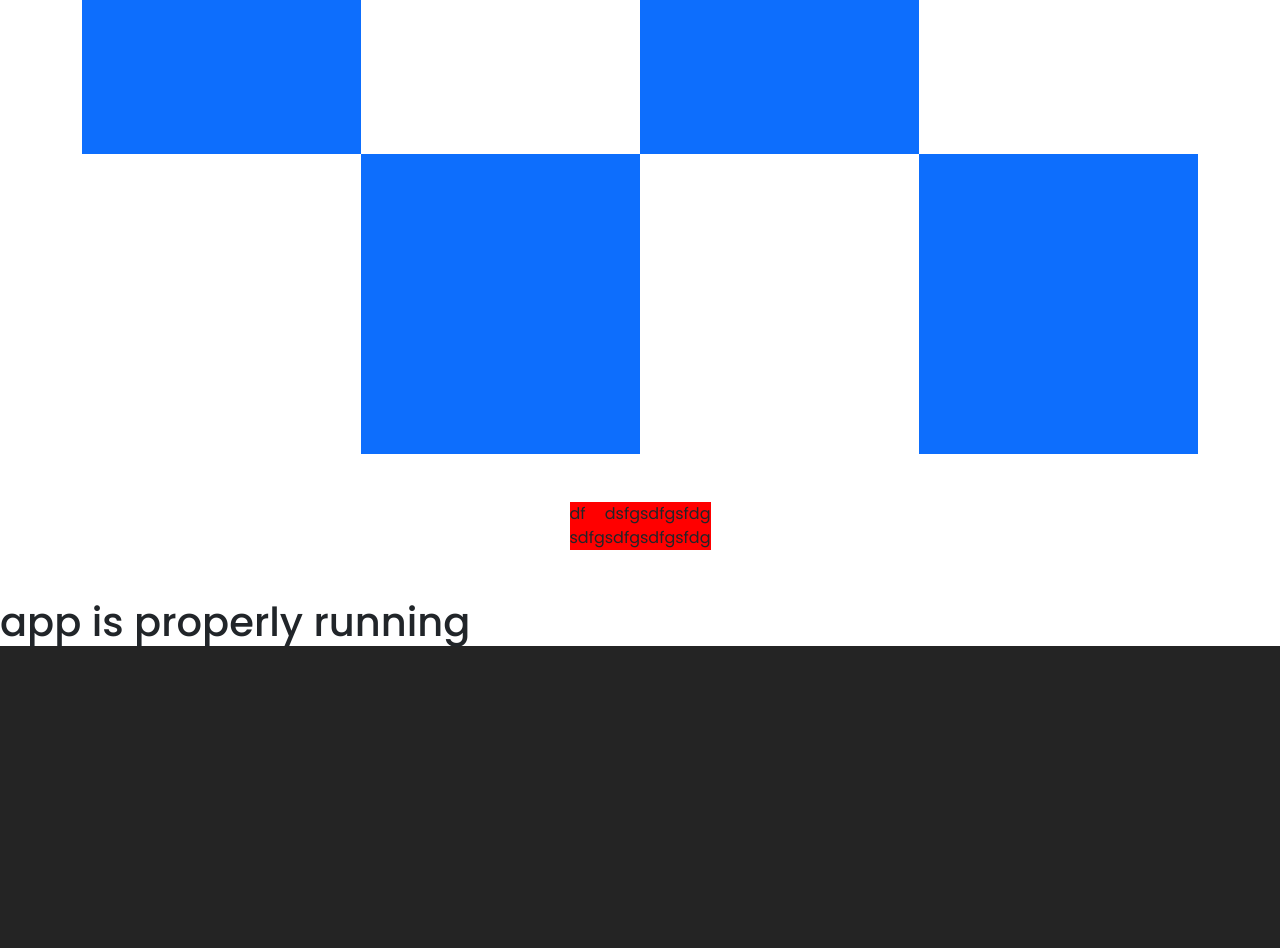
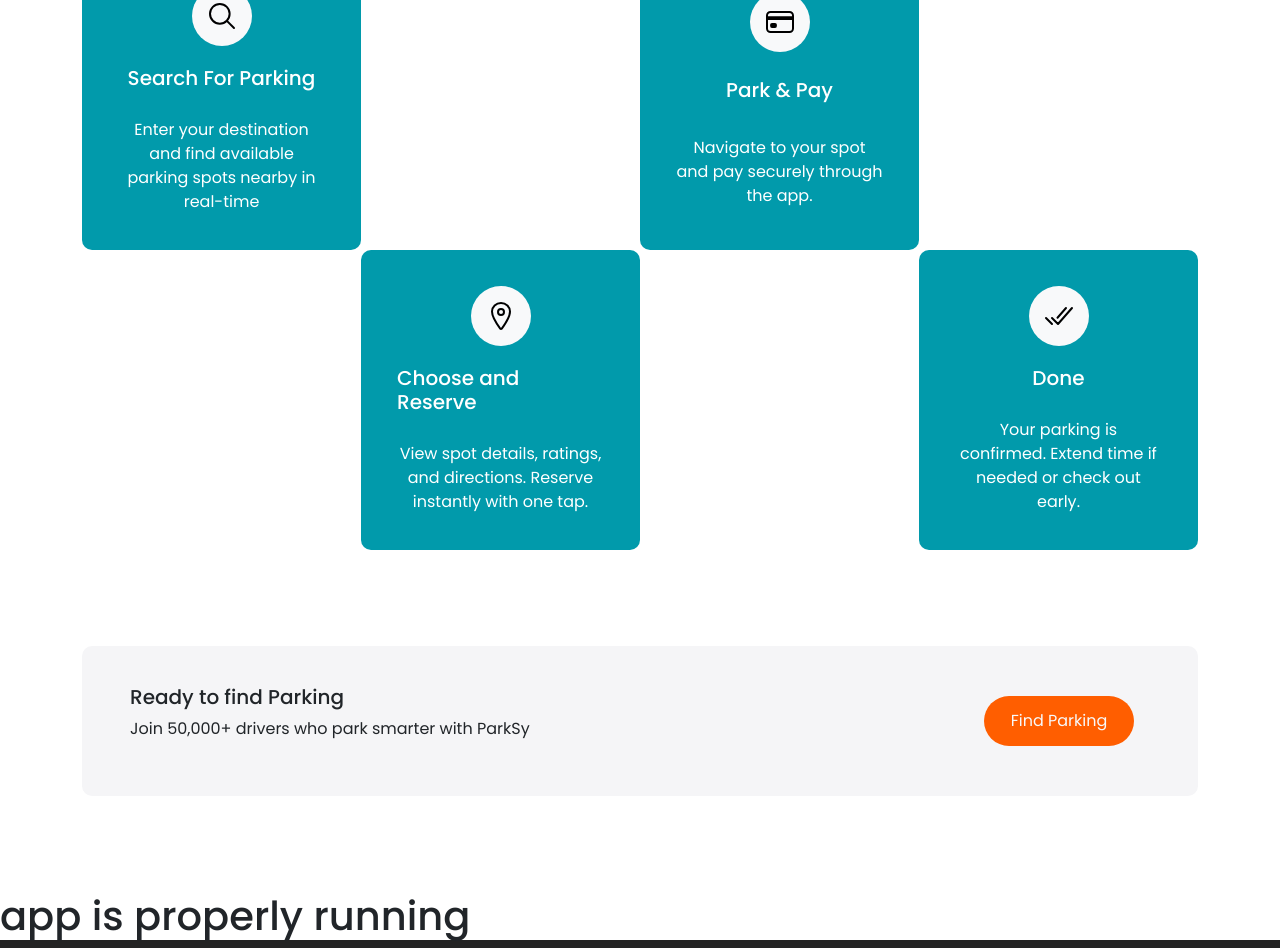
Before and after one commit to Avinash-Bagul/ParkSy, a React (Vite) app in the folder frontend/: page / in a window 1280 px wide. Shown: the part 1180-2128 px from the top of the page. Before the commit the page ends 1834 px from the top, so only its background shows below. Built offline with nearby package versions, Linux system fonts and the light colour scheme.

Commit message:
completed HIW section

```diff
--- a/frontend/index.html
+++ b/frontend/index.html
@@ -1,14 +1,29 @@
-<!doctype html>
+<!DOCTYPE html>
 <html lang="en">
   <head>
     <meta charset="UTF-8" />
-    <link rel="icon" type="image/svg+xml" href="/frontend/src/assets/favicon.ico" />
-    <link rel="stylesheet" href="https://fonts.googleapis.com/css2?family=Poppins:wght@300;400;500;600;700&display=swap" />
+    <link
+      rel="icon"
+      type="image/svg+xml"
+      href="/frontend/src/assets/favicon.ico"
+    />
+    <link
+      rel="stylesheet"
+      href="https://fonts.googleapis.com/css2?family=Poppins:wght@300;400;500;600;700&display=swap"
+    />
     <meta name="viewport" content="width=device-width, initial-scale=1.0" />
     <title>ParkSy</title>
   </head>
   <body>
     <div id="root"></div>
     <script type="module" src="/src/main.jsx"></script>
+    <script
+      type="module"
+      src="https://unpkg.com/ionicons@7.1.0/dist/ionicons/ionicons.esm.js"
+    ></script>
+    <script
+      nomodule
+      src="https://unpkg.com/ionicons@7.1.0/dist/ionicons/ionicons.js"
+    ></script>
   </body>
 </html>
--- a/frontend/src/components/navbar/home/Hero.jsx
+++ b/frontend/src/components/navbar/home/Hero.jsx
@@ -1,6 +1,7 @@
 import React from "react";
 import { Link } from "react-router-dom";
 import { Button } from "./Home.styles.jsx";
+import heroimg from '../../../assets/apple-touch-icon.png'
 const Hero = () => {
     return (
         <>
@@ -8,7 +9,7 @@ const Hero = () => {
 
                 <div className="container-fluid ">
                     <div className="heroImg" style={{ height: "300px" }}>
-                        <img src="" alt="Image" className="heroimg" />
+                        <img src={heroimg} alt="Image" className="heroimg" />
                     </div>
                 </div>
                 <div className="container">
--- a/frontend/src/components/navbar/home/HowItWorks.jsx
+++ b/frontend/src/components/navbar/home/HowItWorks.jsx
@@ -1,6 +1,6 @@
 import React from "react";
 import { useState } from "react";
-import { UserBasedButton } from "./HowItWorks.styles";
+import { Hiw, UserBasedButton } from "./HowItWorks.styles";
 import StepsHIW from "./StepsHIW";
 
 const HowItWorks = () => {
@@ -8,7 +8,7 @@ const HowItWorks = () => {
     console.log(activeBtn);
     return (
         <>
-            <div className="h-100vh d-flex flex-column justify-content-around align-items-center my-5" >
+            <Hiw className="h-100vh d-flex flex-column justify-content-around align-items-center my-5 py-5" >
                 <div className="container d-flex flex-column justify-content-center align-items-center">
                     <div className="Herohead container">
                         <div className="head d-flex flex-column justify-content-center align-items-center fw-bold">
@@ -16,14 +16,14 @@ const HowItWorks = () => {
                             <p>Simple, fast, and secure for both drivers and space owners</p>
                         </div>
                     </div>
-                    <UserBasedButton className="d-flex justify-content-evenly align-items-center mt-3" $active={activeBtn}>
+                    <UserBasedButton className="d-flex justify-content-evenly align-items-center mt-5 mb-3" $active={activeBtn}>
                         <button className="driverbtn herobtn btn text-black bg-light w-50" onClick={() => setActiveBtn("driver")}>For Driver</button>
                         <button className="ownerbtn tealbtn btn text-black bg-light w-50" onClick={() => setActiveBtn("owner")}>For Space Owner</button>
                     </UserBasedButton>
 
                     <StepsHIW/>
                 </div>
-            </div>
+            </Hiw>
         </>
     )
 }
--- a/frontend/src/components/navbar/home/HowItWorks.styles.jsx
+++ b/frontend/src/components/navbar/home/HowItWorks.styles.jsx
@@ -1,4 +1,8 @@
 import styled from "styled-components";
+
+export const Hiw  = styled.header`
+  background-color: ${(props) => props.theme.colors.lightGra};
+`
 
 export const UserBasedButton = styled.header`
   text-align: center;
--- a/frontend/src/components/navbar/home/StepsHIW.jsx
+++ b/frontend/src/components/navbar/home/StepsHIW.jsx
@@ -1,29 +1,85 @@
 import React from "react";
-import { StepsCards } from "./StepsHIW.styles";
-const StepsHIW = ( ) => {
+import { StepsCards, Sugg } from "./StepsHIW.styles";
+import { Button } from "./Home.styles";
+const StepsHIW = () => {
     return (
         <>
-            <div className="row steps d-flex justify-content-center align-items-center w-100 my-5">
-                <div className="col-3 bg-primary " style={{height: "300px"}}></div>
-                <div className="col-3 " style={{height: "300px"}}></div>
-                <div className="col-3 bg-primary" style={{height: "300px"}}></div>
-                <div className="col-3 " style={{height: "300px"}}></div>
-                <div className="col-3 " style={{height: "300px"}}></div>
-                <div className="col-3 bg-primary" style={{height: "300px"}}></div>
-                <div className="col-3 " style={{height: "300px"}}></div>
-                <div className="col-3 bg-primary" style={{height: "300px"}}></div>
-            </div>
+            <StepsCards className="row steps d-flex justify-content-center align-items-center w-100 my-5">
+                <div className="col-3 bg-card d-flex justify-content-center align-content-center" style={{ height: "300px" }}>
+                    <div className="content d-flex flex-column justify-content-evenly align-items-center my-3 px-4">
+                        <div className="icon bg-light d-flex justify-content-center align-items-center">
+                            <ion-icon name="search-outline" className="fs-2"></ion-icon>
+                        </div>
+                        <div className="head-HIW">
+                            <h5>Search For Parking</h5>
+                        </div>
+                        <div className="discription-HIW">
+                            <p className="card-text">Enter your destination and find available parking spots nearby in real-time</p>
+                        </div>
+                    </div>
+                </div>
+                <div className="col-3" style={{ height: "300px" }}>
 
-            <StepsCards>
-                <div className="box">df</div>
-                <div className="box">dsfg</div>
-                <div className="box">sdfg</div>
-                <div className="box">sfdg</div>
-                <div className="box">sdfg</div>
-                <div className="box">sdfg</div>
-                <div className="box">sdfg</div>
-                <div className="box">sfdg</div>
+                </div>
+                <div className="col-3 bg-card d-flex justify-content-center align-content-center" style={{ height: "300px" }}>
+                    <div className="content d-flex flex-column justify-content-evenly align-items-center my-3 px-4">
+                        <div className="icon bg-light d-flex justify-content-center align-items-center">
+                            <ion-icon name="card-outline" className="fs-2"></ion-icon>
+                        </div>
+                        <div className="head-HIW">
+                            <h5>Park & Pay</h5>
+                        </div>
+                        <div className="discription-HIW">
+                            <p className="card-text">Navigate to your spot and pay securely through the app.</p>
+                        </div>
+                    </div>
+                </div>
+                <div className="col-3 " style={{ height: "300px" }}></div>
+                <div className="col-3 " style={{ height: "300px" }}></div>
+                <div className="col-3 bg-card d-flex justify-content-center align-content-center" style={{ height: "300px" }}>
+                    <div className="content d-flex flex-column justify-content-evenly align-items-center my-3 px-4">
+                        <div className="icon bg-light d-flex justify-content-center align-items-center">
+                            <ion-icon name="location-outline" className="fs-2"></ion-icon>
+                        </div>
+                        <div className="head-HIW">
+                            <h5>Choose and Reserve</h5>
+                        </div>
+                        <div className="discription-HIW">
+                            <p className="card-text">View spot details, ratings, and directions. Reserve instantly with one tap.</p>
+                        </div>
+                    </div>
+                </div>
+                <div className="col-3 " style={{ height: "300px" }}></div>
+                <div className="col-3 bg-card d-flex justify-content-center align-content-center" style={{ height: "300px" }}>
+                    <div className="content d-flex flex-column justify-content-evenly align-items-center my-3 px-4">
+                        <div className="icon bg-light d-flex justify-content-center align-items-center">
+                            <ion-icon name="checkmark-done-outline" className="fs-2"></ion-icon>
+                        </div>
+                        <div className="head-HIW">
+                            <h5>Done</h5>
+                        </div>
+                        <div className="discription-HIW">
+                            <p className="card-text">Your parking is confirmed. Extend time if needed or check out early.</p>
+                        </div>
+                    </div>
+                </div>
+
+
             </StepsCards>
+
+            <Sugg className="sugg mt-5 px-5 mx-auto d-flex justify-content-between align-items-center">
+                <div className="suggestion-text d-flex flex-column justify-content-center align-content-center">
+                    <h5>Ready to find Parking</h5>
+                    <p>Join 50,000+ drivers who park smarter with ParkSy</p>
+                </div>
+
+                <Button>
+
+                    <button className="orangebtn herobtn btn text-light">Find Parking</button>
+                </Button>
+
+            </Sugg>
+
 
         </>
     )
--- a/frontend/src/components/navbar/home/StepsHIW.styles.jsx
+++ b/frontend/src/components/navbar/home/StepsHIW.styles.jsx
@@ -1,13 +1,26 @@
 import styled from "styled-components";
 
-export const StepsCards =  styled.header`
-    display: grid;
-    grid-template-columns: repeat(4, 1fr);
-    grid-template-rows: repeat(2, 1fr);
-    grid-column-gap: 0px;
-    grid-row-gap: 0px;
+export const StepsCards = styled.header`
+    .bg-card{
+        background-color: ${(props) => props.theme.colors.tealCardColor};
+        color: ${(props) => props.theme.colors.white};
+        border-radius: 10px;
+    }
+    .icon{
+        width: 60px;
+        height: 60px;
+        border-radius: 50%;
+        color: black;
+    }
 
-   .box{
-    background-color: red;
-   }
+    .col-3 p{
+        text-align: center;
+    }
 `
+
+export const Sugg = styled.header`
+    height: 150px;
+    width: 100%;
+    background-color: ${(props) => props.theme.colors.lightGray};
+    border-radius: 10px;
+`
--- a/frontend/src/theme/theme.styles.jsx
+++ b/frontend/src/theme/theme.styles.jsx
@@ -4,7 +4,7 @@ export const theme = {
     teal: "#019AAB",
     tealCardColor: "#019AAB",
     background: "#F5F5F5",
-    lightGray: "#D9D9D9",
+    lightGray: "#f5f5f7",
     white: "#FFFF",
   },
   spacing: (factor) => `${factor * 8}px`,
```
